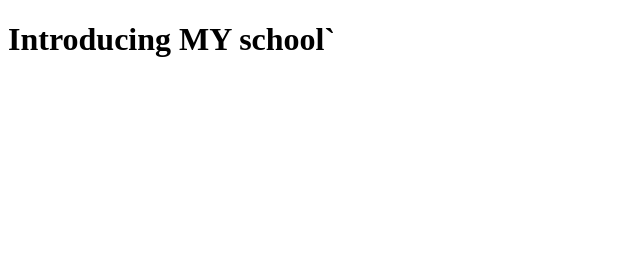
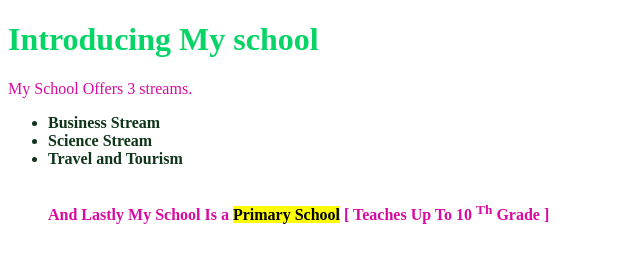
Before and after one commit to zalifthecoder/web-development-code-files, a plain HTML site: page project 2/index.html in a window 1280 px wide. Shown: the whole page, without its empty margins (0-640 px from the left). Drawn offline with Linux system fonts and the light colour scheme.

Commit message:
Project 2

```diff
--- a/project 2/index.html
+++ b/project 2/index.html
@@ -4,6 +4,28 @@
     <title>project 2</title>
 </head>
 <body>
-  <h1>Introducing MY school`
-</body>
+  <style>
+    h1{
+      color: #06d466;
+    }
+    p{
+      color: #036049;
+    }
+    ul{
+      color: #0e3419;
+    }
+    p{
+      color: #d80aa1;
+    }
+  </style>
+  <h1>Introducing My school</h1>
+  <p>My School Offers 3 streams.<b>
+    <ul>
+      <li>Business Stream</li>
+      <li>Science Stream</li>
+      <li>Travel and Tourism</li>
+     <br>
+     <p>And Lastly My<b> School</b> Is a <mark>Primary School</mark> [ Teaches Up To 10 <sup>Th</sup> Grade ]
+     </p>
+    </ul>
 </html>
```
